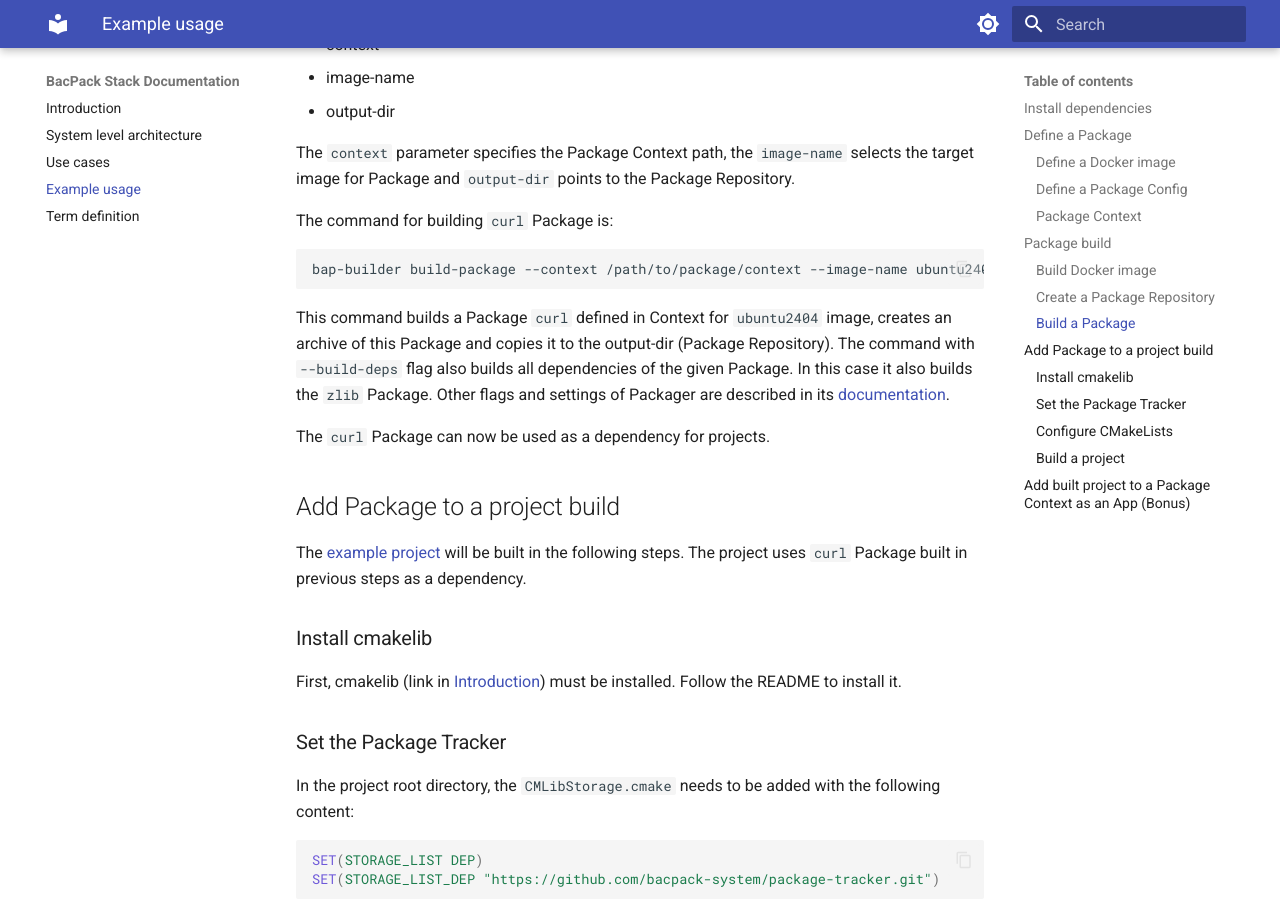
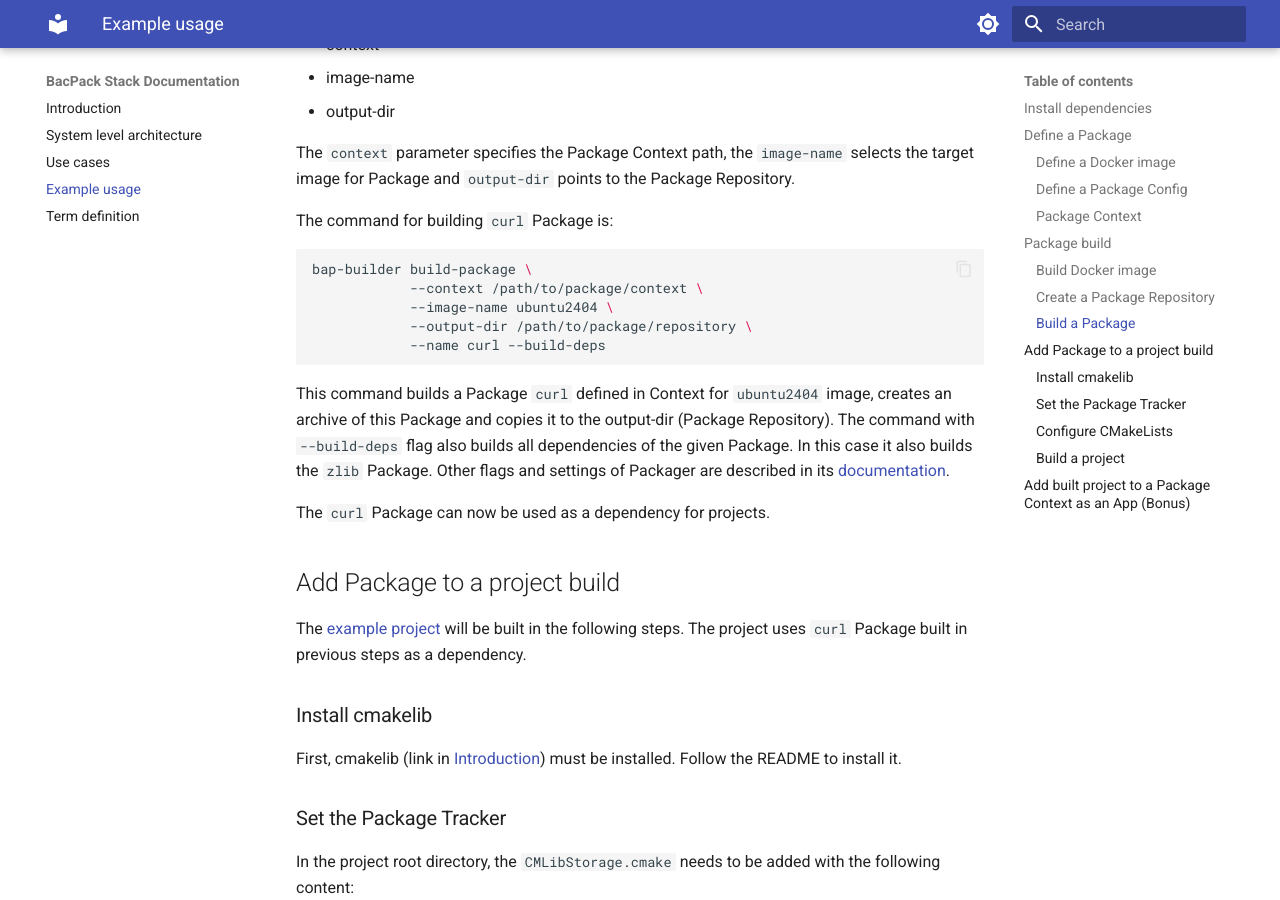
Before and after one commit to bacpack-system/bacpack-system.github.io, an MkDocs documentation site: the page built from docs/example_usage.md, in a window 1280 px wide and 900 px high, scrolled down 3387 px. Built offline with MkDocs 1.6.1 and Material for MkDocs 9.7.7, drawn with Linux system fonts in a browser that asks for light colours; some of the changed text lies outside the part shown.

Commit message:
Put long commands on multiple lines

````diff
--- a/docs/example_usage.md
+++ b/docs/example_usage.md
@@ -273,7 +273,11 @@ image for Package and `output-dir` points to the Package Repository.
 The command for building `curl` Package is:
 
 ```bash
-bap-builder build-package --context /path/to/package/context --image-name ubuntu2404 --output-dir /path/to/package/repository --name curl --build-deps
+bap-builder build-package \
+            --context /path/to/package/context \
+            --image-name ubuntu2404 \
+            --output-dir /path/to/package/repository \
+            --name curl --build-deps
 ```
 
 This command builds a Package `curl` defined in Context for `ubuntu2404` image, creates an archive
@@ -430,7 +434,11 @@ Now the App can be added to a Package Context.
 This App can be built using Packager with following command:
 
 ```bash
-bap-builder build-app --context /path/to/package/context --image-name fedora41 --output-dir /path/to/package/repository --name example-project
+bap-builder build-app \
+            --context /path/to/package/context \
+            --image-name fedora41 \
+            --output-dir /path/to/package/repository \
+            --name example-project
 ```
 
 Now this example project is packaged with all its dependencies and can be used as a standalone
````
